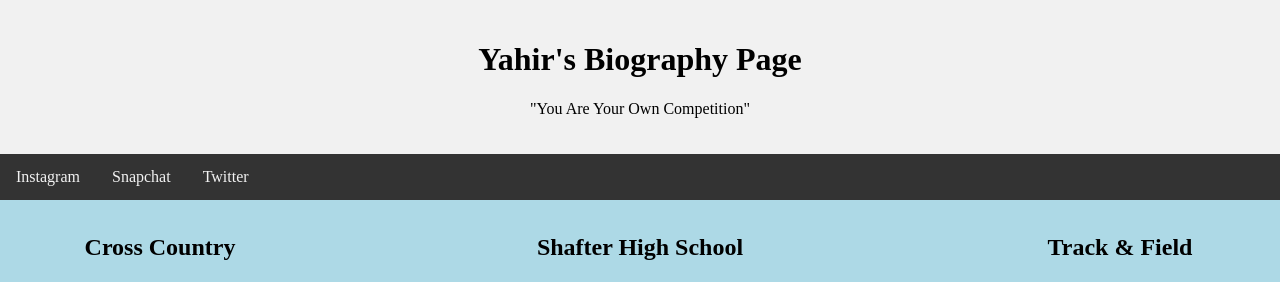
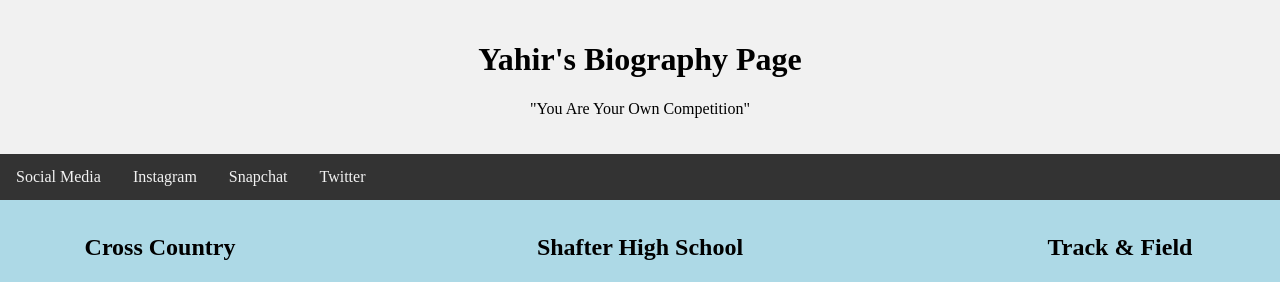
Before and after one commit to yd1mas/YD2019, a plain HTML site: page index.html in a window 1280 px wide. Shown: the top 282 px of the page. Drawn offline with Linux system fonts and the light colour scheme.

Commit message:
Update index.html

```diff
--- a/index.html
+++ b/index.html
@@ -90,6 +90,7 @@ body {
 </div>
 
 <div class="topnav">
+  <a class="active" href="#home">Social Media</a>
   <a href="#">Instagram</a>
   <a href="#">Snapchat</a>
   <a href="#">Twitter</a>
```
